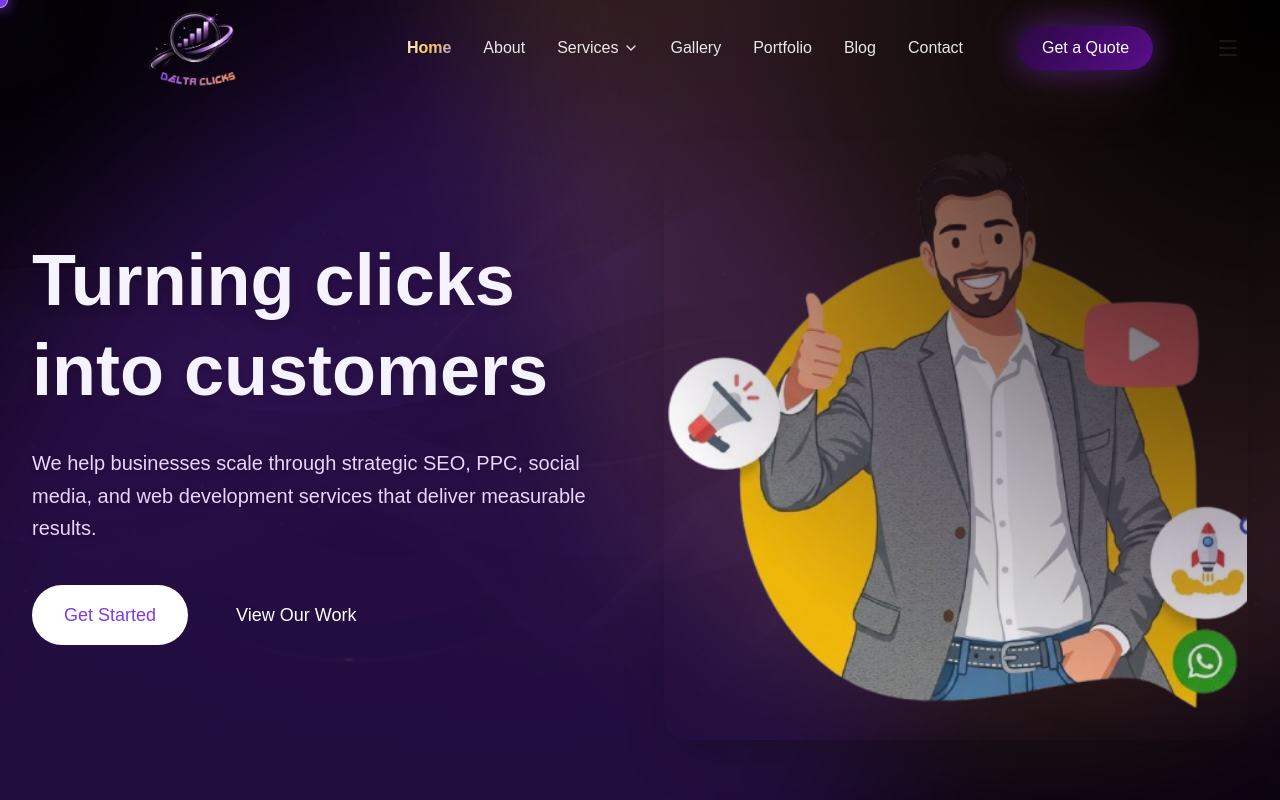
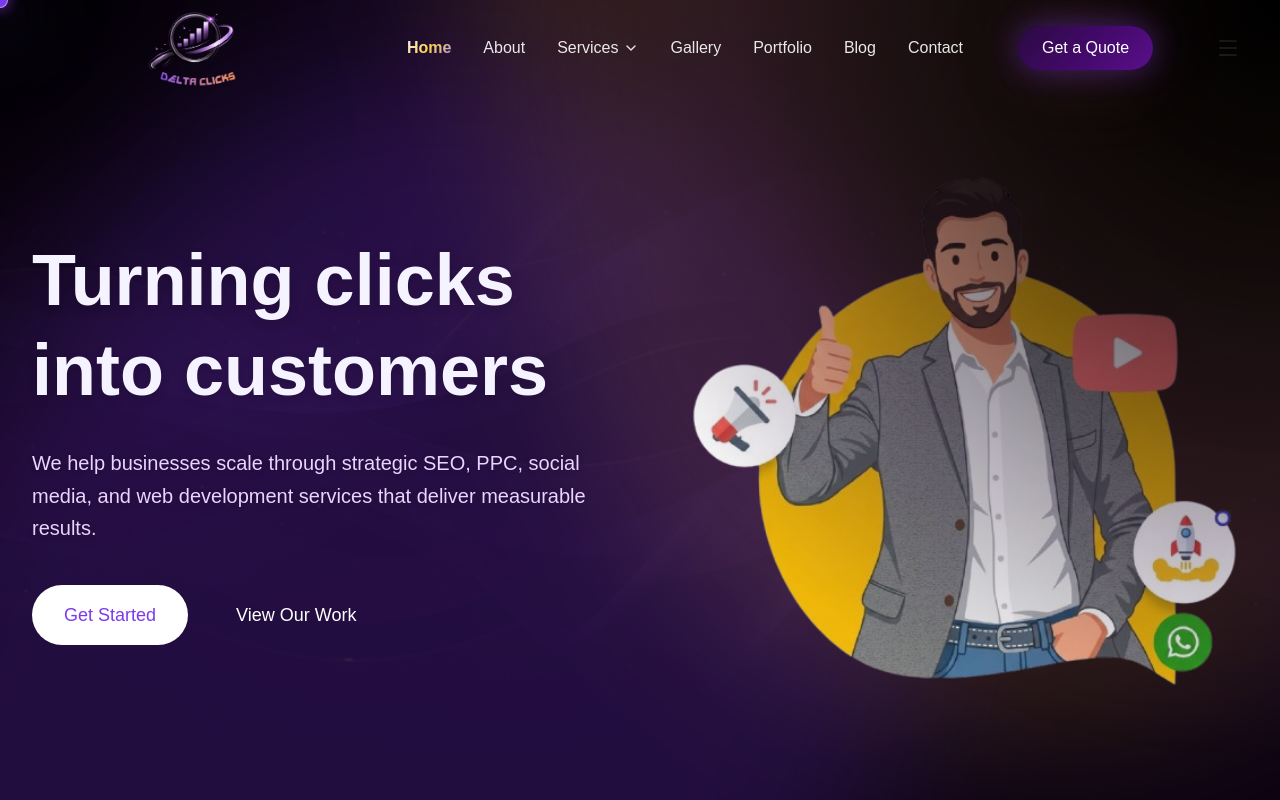
Before and after one commit to harshsksh/deltaclicks, a Next.js app: page / in a window 1280 px wide. Shown: the top 800 px of the page. Built offline with nearby package versions, Linux system fonts and the light colour scheme.

Commit message:
Enhance Hero component to support single image input and adjust image sizing classes

```diff
--- a/src/components/sections/Hero.jsx
+++ b/src/components/sections/Hero.jsx
@@ -44,6 +44,11 @@ export default function Hero({
       return [...new Set(imageSequence.filter(Boolean))];
     }
 
+    // If a single image is provided, use it directly.
+    if (image) {
+      return [image];
+    }
+
     // Always use the hero folder images by default for every page.
     return DEFAULT_ROTATING_IMAGES;
   }, [imageSequence, image]);
@@ -66,6 +71,7 @@ export default function Hero({
   }, [autoRotate, autoRotateInterval, isPaused, resolvedImageSequence.length]);
 
   const activeImage = resolvedImageSequence[activeIndex];
+  const effectiveImageFitClass = image === null ? 'object-contain' : imageFitClass;
 
   return (
     <section className="relative min-h-screen flex items-center justify-center overflow-hidden pt-20">
@@ -162,7 +168,7 @@ export default function Hero({
               whileInView={{ opacity: 1, x: 0 }}
               viewport={{ once: true }}
               transition={{ duration: 0.8, ease: 'easeOut' }}
-              className={`relative w-full max-w-xl lg:max-w-2xl mx-auto lg:ml-auto aspect-4/3 lg:h-[600px] rounded-3xl overflow-visible shadow-2xl order-2`}
+              className={`relative w-full max-w-70 sm:max-w-sm md:max-w-md lg:max-w-2xl mx-auto lg:ml-auto h-60 sm:h-80 md:h-100 lg:h-150 bg-transparent order-2`}
               onMouseEnter={() => setIsPaused(true)}
               onMouseLeave={() => setIsPaused(false)}
             >
@@ -179,8 +185,8 @@ export default function Hero({
                     src={activeImage}
                     alt={imageAlt}
                     fill
-                    sizes="(max-width: 1023px) 100vw, 40vw"
-                    className={`${imageFitClass} [clip-path:inset(1px)]`}
+                    sizes="(max-width: 639px) 280px, (max-width: 767px) 384px, (max-width: 1023px) 448px, 512px"
+                    className={effectiveImageFitClass}
                     style={{ objectPosition: imagePosition }}
                     priority
                   />
```
